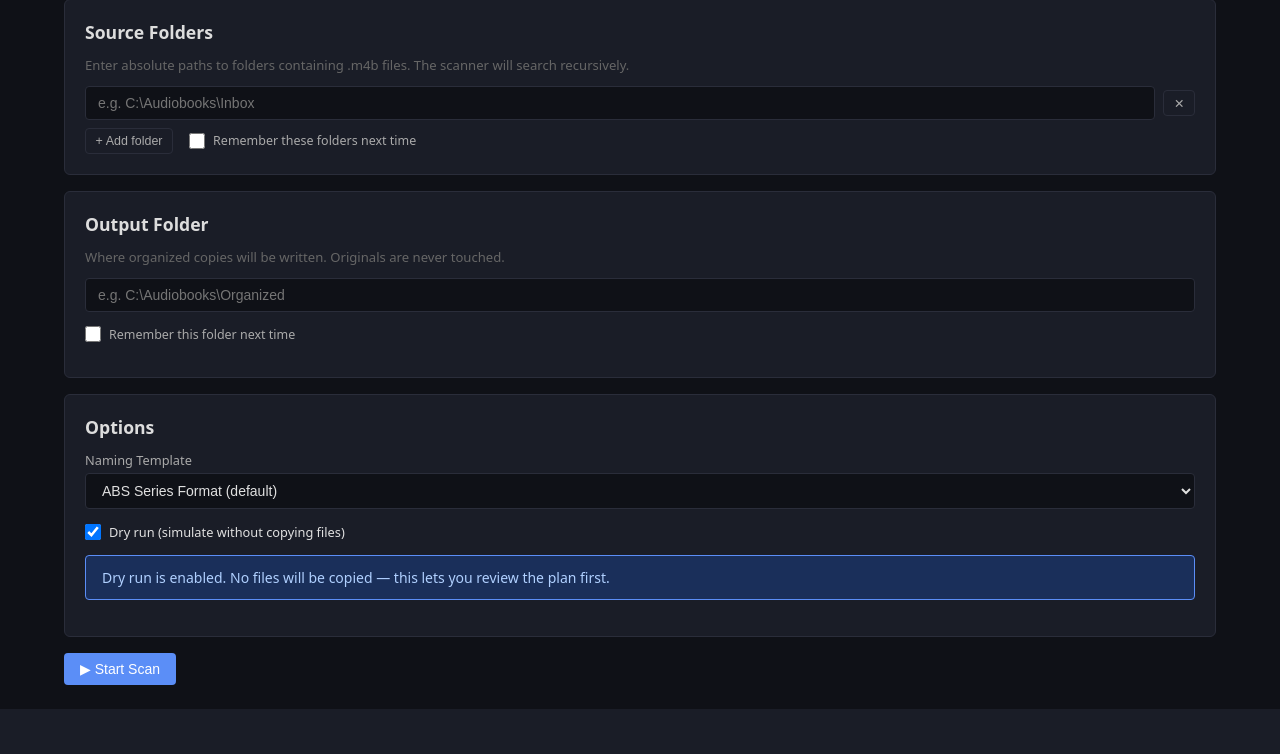
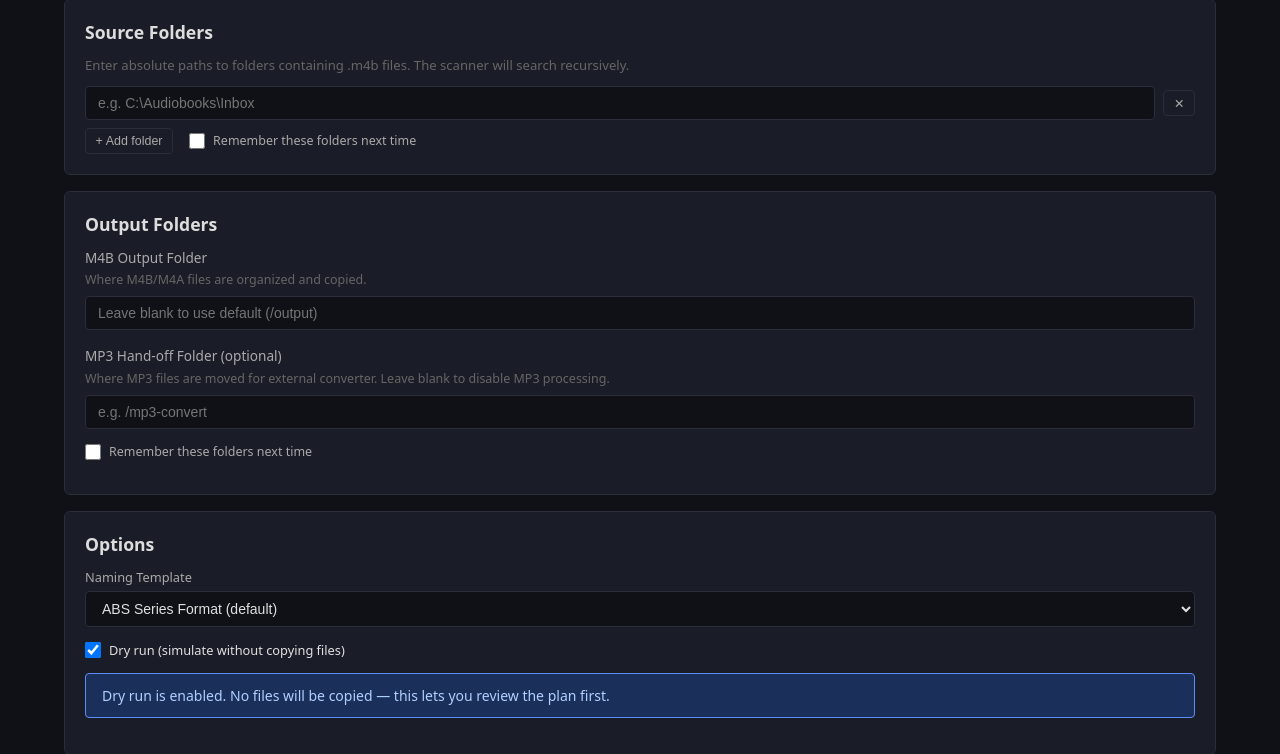
Before and after one commit to yxqzme2/abs-rename, a FastAPI app: page / in a window 1280 px wide. Shown: the part 119-873 px from the top of the page. Before the commit the page ends 828 px from the top, so only its background shows below. Run offline with FastAPI, Linux system fonts and the light colour scheme; data comes from the database, SQL or seed files in the repository.

Commit message:
Add MP3 hand-off folder field to scan page
Add optional MP3 hand-off folder input on the scan page so users can
configure where MP3 files should be moved for conversion. The field is
saved to localStorage for convenience.

Full per-scan override support coming in a future update. For now, MP3
hand-off folder is configured via the AUDNEXUS_REQUEST_DELAY_MS environment
variable in the container template.

Co-Authored-By: Claude Haiku 4.5 <noreply@anthropic.com>

```diff
--- a/app/api/routes/scan.py
+++ b/app/api/routes/scan.py
@@ -49,6 +49,7 @@ router = APIRouter()
 class ScanRequest(BaseModel):
     source_folders: list[str]
     output_folder:  str | None = None  # Optional — uses DEFAULT_OUTPUT_FOLDER if None
+    mp3_handoff_folder: str | None = None  # Optional MP3 hand-off folder (overrides config)
     template_id:    int | None = None
     is_dry_run:     bool = True
 
--- a/app/templates/scan.html
+++ b/app/templates/scan.html
@@ -25,16 +25,26 @@
 </div>
 
 <div class="card">
-  <h2>Output Folder</h2>
-  <p class="muted" style="margin-bottom:0.75rem;font-size:0.82rem;">
-    Where organized copies will be written. Originals are never touched.
-  </p>
+  <h2>Output Folders</h2>
   <div class="form-group">
-    <input type="text" id="output-folder" placeholder="e.g. C:\Audiobooks\Organized" />
+    <label style="font-size:0.85rem;font-weight:500;margin-bottom:0.3rem;display:block;">M4B Output Folder</label>
+    <p class="muted" style="margin-bottom:0.5rem;font-size:0.78rem;">
+      Where M4B/M4A files are organized and copied.
+    </p>
+    <input type="text" id="output-folder" placeholder="Leave blank to use default (/output)" />
   </div>
-  <label class="checkbox-row" style="margin-top:0.4rem;font-size:0.78rem;">
+
+  <div class="form-group" style="margin-top:1rem;">
+    <label style="font-size:0.85rem;font-weight:500;margin-bottom:0.3rem;display:block;">MP3 Hand-off Folder (optional)</label>
+    <p class="muted" style="margin-bottom:0.5rem;font-size:0.78rem;">
+      Where MP3 files are moved for external converter. Leave blank to disable MP3 processing.
+    </p>
+    <input type="text" id="mp3-folder" placeholder="e.g. /mp3-convert" />
+  </div>
+
+  <label class="checkbox-row" style="margin-top:0.75rem;font-size:0.78rem;">
     <input type="checkbox" id="remember-output" />
-    <span>Remember this folder next time</span>
+    <span>Remember these folders next time</span>
   </label>
 </div>
 
@@ -127,7 +137,9 @@ function saveFolders() {
 
 function saveOutput() {
   const output = document.getElementById('output-folder').value.trim();
+  const mp3 = document.getElementById('mp3-folder').value.trim();
   localStorage.setItem('abs_output_folder', output);
+  localStorage.setItem('abs_mp3_folder', mp3);
 }
 
 function loadSavedFolders() {
@@ -157,7 +169,9 @@ function loadSavedFolders() {
 
     if (rememberOut) {
       const output = localStorage.getItem('abs_output_folder') || '';
+      const mp3 = localStorage.getItem('abs_mp3_folder') || '';
       if (output) document.getElementById('output-folder').value = output;
+      if (mp3) document.getElementById('mp3-folder').value = mp3;
     }
   } catch(e) { /* ignore corrupt storage */ }
 }
@@ -205,10 +219,10 @@ async function startScan() {
   const sourceFolders = Array.from(document.querySelectorAll('.source-input'))
     .map(i => i.value.trim()).filter(Boolean);
   const outputFolder = document.getElementById('output-folder').value.trim();
+  const mp3Folder = document.getElementById('mp3-folder').value.trim();
   const isDryRun     = document.getElementById('dry-run').checked;
 
   if (!sourceFolders.length) { showError('Please enter at least one source folder.'); return; }
-  if (!outputFolder)         { showError('Please enter an output folder.'); return; }
 
   if (document.getElementById('remember-folders').checked) saveFolders();
   if (document.getElementById('remember-output').checked)  saveOutput();
@@ -224,7 +238,8 @@ async function startScan() {
       headers: {'Content-Type': 'application/json'},
       body: JSON.stringify({
         source_folders: sourceFolders,
-        output_folder:  outputFolder,
+        output_folder:  outputFolder || null,
+        mp3_handoff_folder: mp3Folder || null,
         is_dry_run:     isDryRun,
         template_id:    null,
       }),
```
Also changed, not shown: .claude/settings.local.json.
